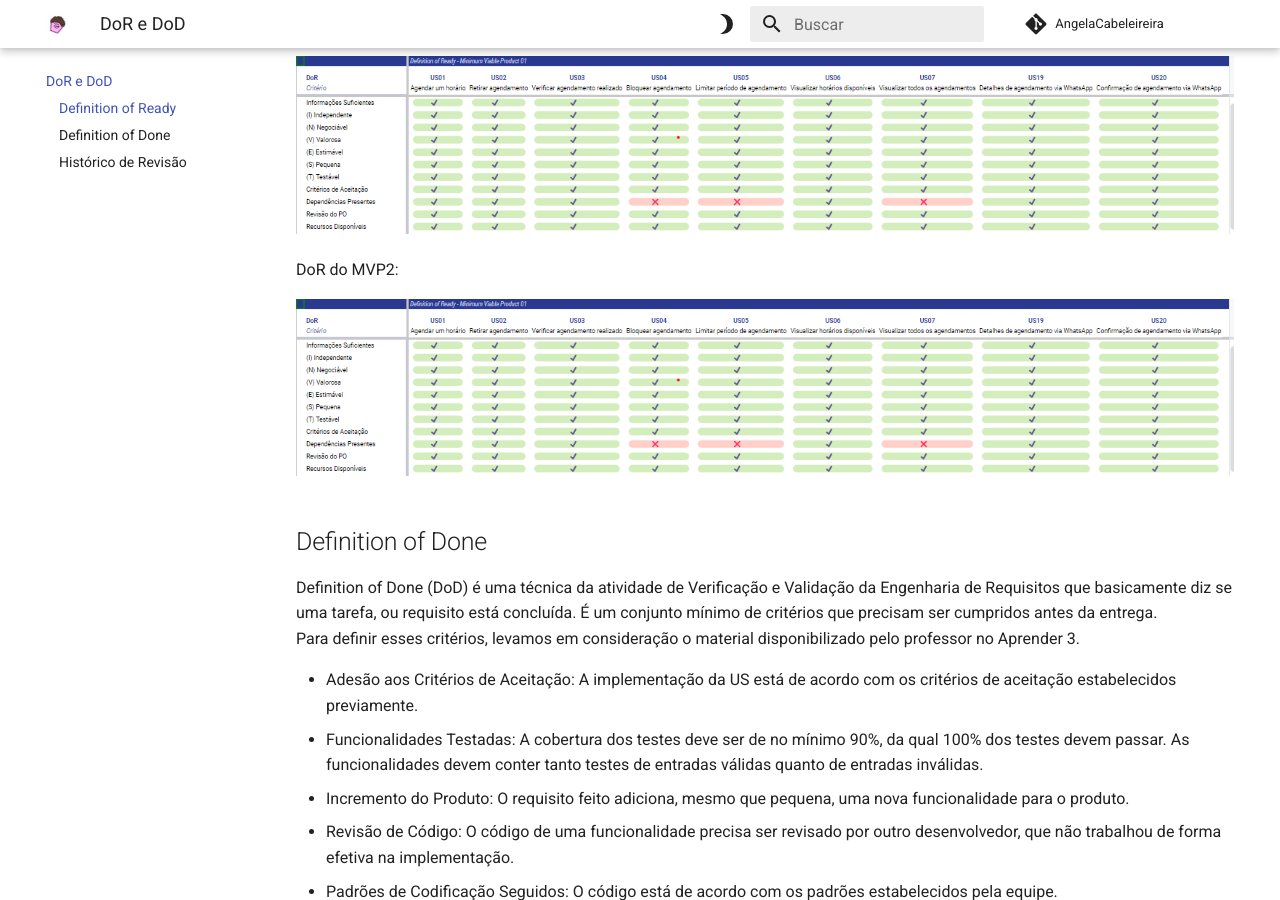
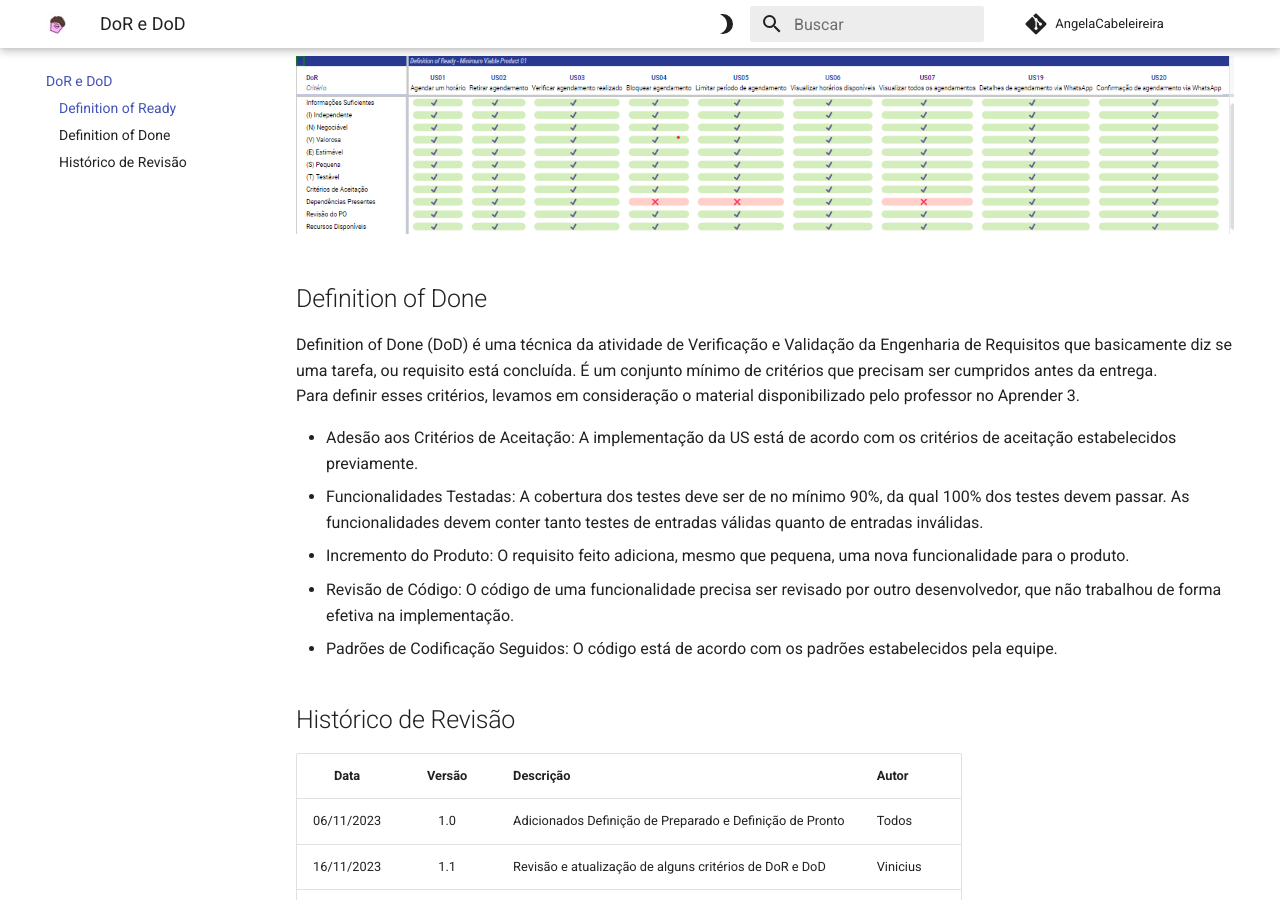
Before and after one commit to mdsreq-fga-unb/2023.2-AngelaCabeleireira, an MkDocs documentation site: the page built from docs/VisaoProdutoEProjeto/dordod.md, in a window 1280 px wide and 900 px high, scrolled down 788 px. Built offline with MkDocs 1.6.1 and Material for MkDocs 9.7.7, drawn with Linux system fonts in a browser that asks for light colours; comment, search, counter and statistics services are not loaded.

Commit message:
Update dordod.md

```diff
--- a/docs/VisaoProdutoEProjeto/dordod.md
+++ b/docs/VisaoProdutoEProjeto/dordod.md
@@ -14,10 +14,6 @@ Para definir esses critérios, levamos em consideração o material disponibiliz
 </ul> </br>
 
 DoR do MVP1:
-
-![dorMVP1](../img/dorMVP1.png)
-
-DoR do MVP2:
 
 ![dorMVP1](../img/dorMVP1.png)
 
```
